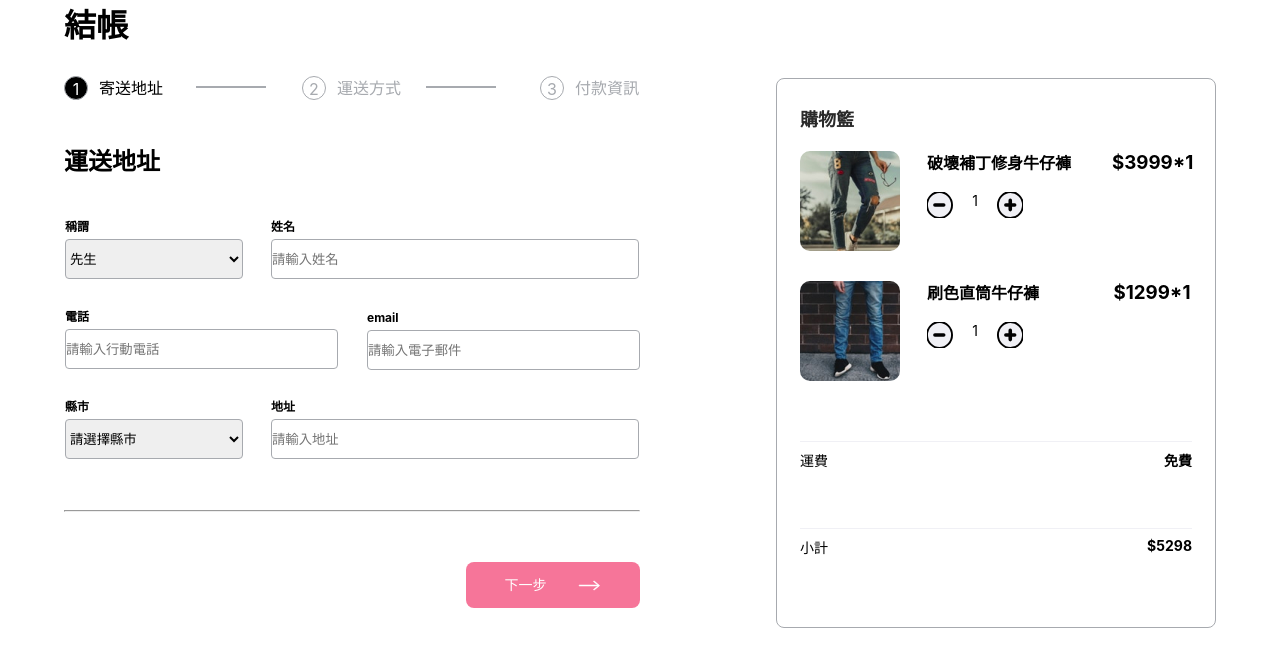
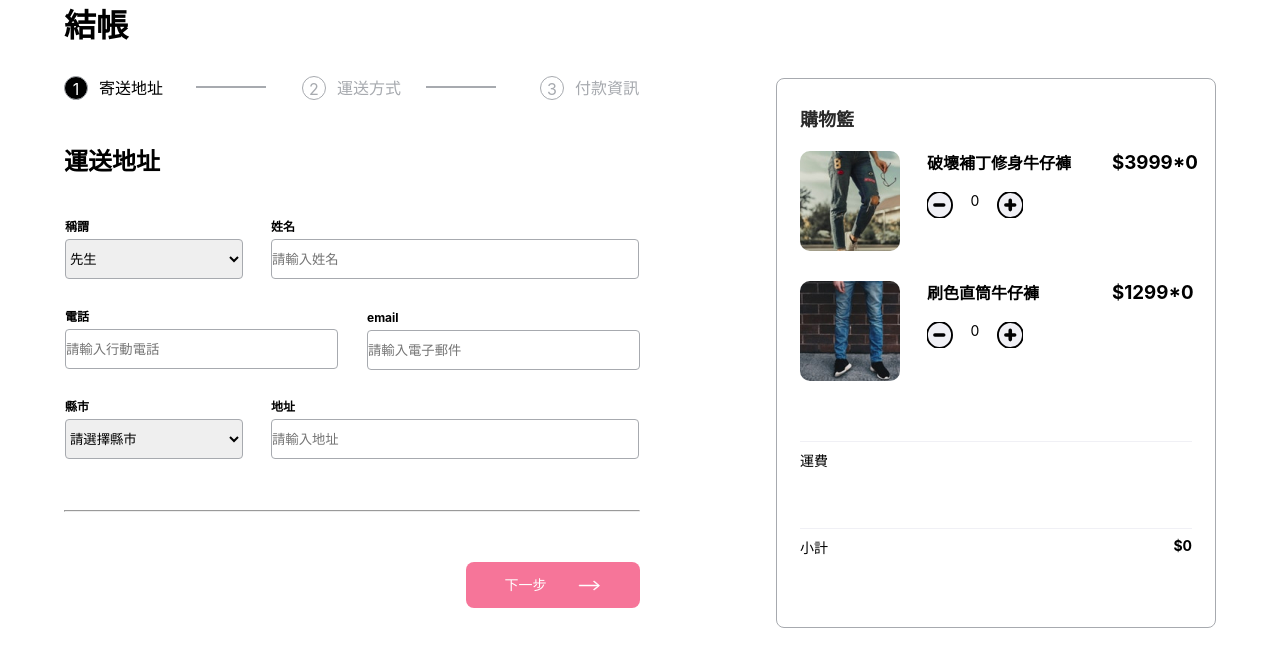
Before and after one commit to u418572/ALPHA-Shop, a React (Create React App) app: page / in a window 1280 px wide. Shown: the top 666 px of the page. Built offline with nearby package versions, Linux system fonts and the light colour scheme.

Commit message:
花了10個小時，參考張景泰同學的程式碼。總於搞懂了，小計完成

```diff
--- a/src/App.js
+++ b/src/App.js
@@ -3,9 +3,9 @@ import Cart from 'components/cart/Cart';
 import './App.css';
 
 function App() {
-   return (
+  return (
     <div className="App">
-       <div >
+      <div >
         <div className='mainTitle'>結帳
         </div>
         <div className="main-container"  >
@@ -17,7 +17,7 @@ function App() {
           </div>
         </div>
       </div>
-     </div>
+    </div>
   );
 }
 
--- a/src/components/cart/Cart.jsx
+++ b/src/components/cart/Cart.jsx
@@ -1,34 +1,58 @@
 import styles from 'components/cart/Cart.module.scss'
-import ProductName from 'components/cart/ProductName'
+import CartProduct from 'components/cart/CartProduct'
 import { Fragment } from 'react'
 import CartTitle from 'components/cart/CartTitle'
 import { Production } from 'components/cart/Production'
 import CartTotal from 'components/cart/CartTotal'
 import Freight from 'components/cart/Freight'
-import {useState} from 'react'
+import { useState } from 'react'
 
-function Cart() {
-  let datas = Production.map(item => item)
+function Testcart() {
+  const [initData, setInitData] = useState(Production)
 
+  // 函式 代入對應的 id 為參數，如果id和 initData 的一樣。就改變 initData這個 id 裏的 quantity
+  // map 完後，會產生新的陣列，setInitData就可以享用了。
+  function getPlusClick(id) {
+    setInitData(initData.map(item => {
+      if (item.id === id) {
+        return { ...item, quantity: item.quantity + 1 }
+      }
+      return { ...item }
+    }))
+  }
+
+  function getMinusClick(id) {
+    setInitData(initData.map(item => {
+      if (item.id === id) {
+        return { ...item, quantity: (item.quantity === 0) ? 0 : item.quantity - 1 }
+      }
+      return { ...item }
+    }))
+  }
+
+  let subTotal = 0;
+  //用遍歷的方式將價錢加總起來
+  initData.forEach(item => subTotal += item.price * item.quantity)
+
+  console.log(initData)
   return (
     <Fragment   >
       <section className={styles.cartContainer}>
         <CartTitle />
-        {datas.map(item => {
-          return (
-            <div className={styles.productContainer} key={item.id}>
-              <ProductName
-                product={item} />
-            </div>
-          )
-        })}
-        <Freight option='運費' />
-        <CartTotal productDatas={datas} option='小計' />
+        {initData.map(item => (
+          <CartProduct
+            data={item}
+            //要注意這裏有參數的函式成為props 後，子層要怎麼使用
+            plusClick={getPlusClick}
+            minusClick={getMinusClick}
+            //原來KEY 可以直接加在components  上面
+            key={item.id} />
+        ))}
+        <Freight option='運費' freight={(subTotal > 1000) ? '免費' : ((subTotal === 0) ? '' : '60元')} />
+        <CartTotal total={subTotal} option='小計' />
       </section>
-
-
     </Fragment>
   )
 }
 
-export default Cart
+export default Testcart
--- /dev/null
+++ b/src/components/cart/CartProduct.jsx
@@ -0,0 +1,35 @@
+import styles from 'components/cart/Cart.module.scss'
+import { ReactComponent as Minus } from 'assets/icons/minus.svg'
+import { ReactComponent as Plus } from 'assets/icons/plus.svg'
+import ProductPrice from 'components/cart/ProductPrice'
+//import { useState } from 'react'
+import ProductPhoto from 'components/cart/ProductPhoto'
+
+function CartProduct({ plusClick, minusClick, data }) {
+
+  return (
+    <>
+      <div className={styles.productContainer} >
+        <ProductPhoto data={data} />
+        <section className={styles.nameContainer}>
+          <div className={styles.productName}>{data.name}</div>
+          <div className={styles.nameIcon}>
+            <div className={styles.iconBlock} >
+              <Minus height='26' width='26' className={styles.setIcon} onClick={() => minusClick(data.id)}/>
+            </div>
+            <span>{data.quantity}</span>
+            <div className={styles.iconBlock}>
+              <Plus height='26' width='26' className={styles.setIcon} onClick={() => plusClick(data.id)} />
+            </div>
+          </div>
+        </section>
+        <ProductPrice product={data} amount={data.quantity} />
+
+      </div>
+
+
+    </>
+
+  )
+}
+export default CartProduct
--- a/src/components/cart/CartTotal.jsx
+++ b/src/components/cart/CartTotal.jsx
@@ -1,18 +1,13 @@
 import styles from 'components/cart/Cart.module.scss'
 
-function CartTotal({productDatas, option}) {
-   let count = 0
-   productDatas.forEach(item =>
-     count += (Number(item.price))
-   )
+function CartTotal({ total, option }) {
 
   return (
-
-    <section className={styles.freightContainer}>
+     <section className={styles.freightContainer}>
       <hr />
       <div className={styles.checkPrice}>
         <div className={styles.cartTotalOption}>{option}</div>
-        <div className={styles.cartTotalPriec}>${count}</div>
+        <div className={styles.cartTotalPriec}>${total}</div>
       </div>
 
     </section>
--- a/src/components/cart/Freight.jsx
+++ b/src/components/cart/Freight.jsx
@@ -1,6 +1,6 @@
 import styles from 'components/cart/Cart.module.scss'
 
-function Freight({ option }) {
+function Freight({freight, option }) {
 
 
   return (
@@ -9,7 +9,7 @@ function Freight({ option }) {
       <hr />
       <div className={styles.checkPrice}>
         <div className={styles.cartTotalOption}>{option}</div>
-        <div className={styles.cartTotalPriec}>免費</div>
+        <div className={styles.cartTotalPriec}>{freight}</div>
       </div>
 
     </section>
--- a/src/components/cart/ProductPhoto.jsx
+++ b/src/components/cart/ProductPhoto.jsx
@@ -1,9 +1,9 @@
 import styles from 'components/cart/Cart.module.scss'
 
-function ProductPhoto({product}) {
+function ProductPhoto({data}) {
   return (
     <section>
-      <img src={product.img} alt="" className={styles.productPhoto}/>
+      <img src={data.img} alt="" className={styles.productPhoto}/>
     </section>
    )
 }
--- a/src/components/cart/Production.jsx
+++ b/src/components/cart/Production.jsx
@@ -7,7 +7,7 @@ export const Production = [
     name: '破壞補丁修身牛仔褲',
     img: ImgProduct1,
     price: 3999,
-    quantity: 1,
+    quantity: 0,
 
   },
   {
@@ -15,6 +15,6 @@ export const Production = [
     name: '刷色直筒牛仔褲',
     img: ImgProduct2,
     price: 1299,
-    quantity: 1,
+    quantity: 0,
   }
 ]
```
